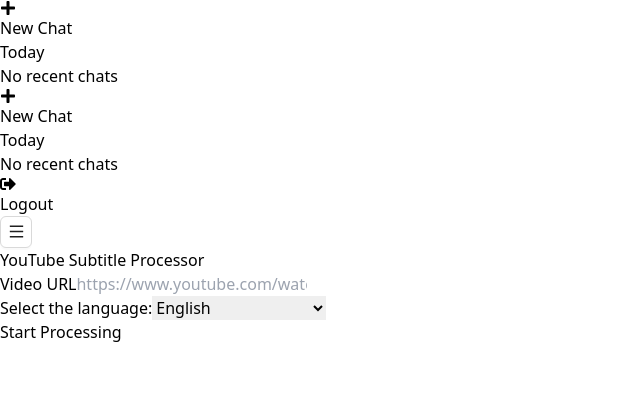
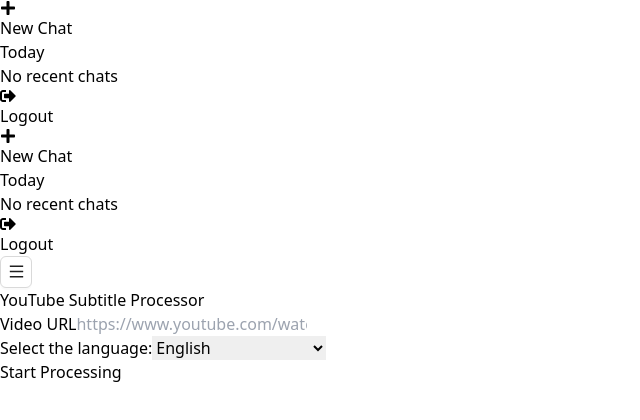
Before and after one commit to dunkeyyfong/trans-ai, a React (Vite) app: page /home in a window 1280 px wide. Shown: the top 420 px of the page, without its empty margins (0-640 px from the left). Built offline with nearby package versions, Linux system fonts and the light colour scheme.

Commit message:
fix ui sidebar

```diff
--- a/src/components/SideBar.tsx
+++ b/src/components/SideBar.tsx
@@ -85,16 +85,28 @@ const SideBar: React.FC<SideBarProps> = ({ chatHistory, onNewChat, onRestoreChat
             )}
           </ul>
         </div>
+
+        {/* Logout Button */}
+        <div className="p-4">
+          <button
+            onClick={handleOpenLogoutModal} // Mở modal xác nhận logout
+            className="w-full flex items-center gap-2 p-2 bg-red-500 text-white rounded-md"
+          >
+            <FaSignOutAlt /> Logout
+          </button>
+        </div>
       </div>
 
       {/* Sidebar trên mobile */}
       <div className="md:hidden bg-white w-full flex flex-col">
+        <div>
           <button
             onClick={handleOpenModal}
             className="w-full flex items-center gap-2 p-2 bg-blue-500 text-white rounded-md mb-4"
           >
             <FaPlus /> New Chat
           </button>
+        </div>
 
         {/* Chat History */}
         <div className="p-4 flex-1 overflow-y-auto">
@@ -125,6 +137,8 @@ const SideBar: React.FC<SideBarProps> = ({ chatHistory, onNewChat, onRestoreChat
         >
           <FaSignOutAlt /> Logout
         </button>
+      </div>
+
       </div>
 
       {/* Modal Tạo Chat */}
@@ -164,7 +178,6 @@ const SideBar: React.FC<SideBarProps> = ({ chatHistory, onNewChat, onRestoreChat
       >
         <p>Are you sure you want to log out?</p>
       </Modal>
-      </div>
     </>
   );
 };
```
Lines whose indentation alone changed are shown as unchanged.
